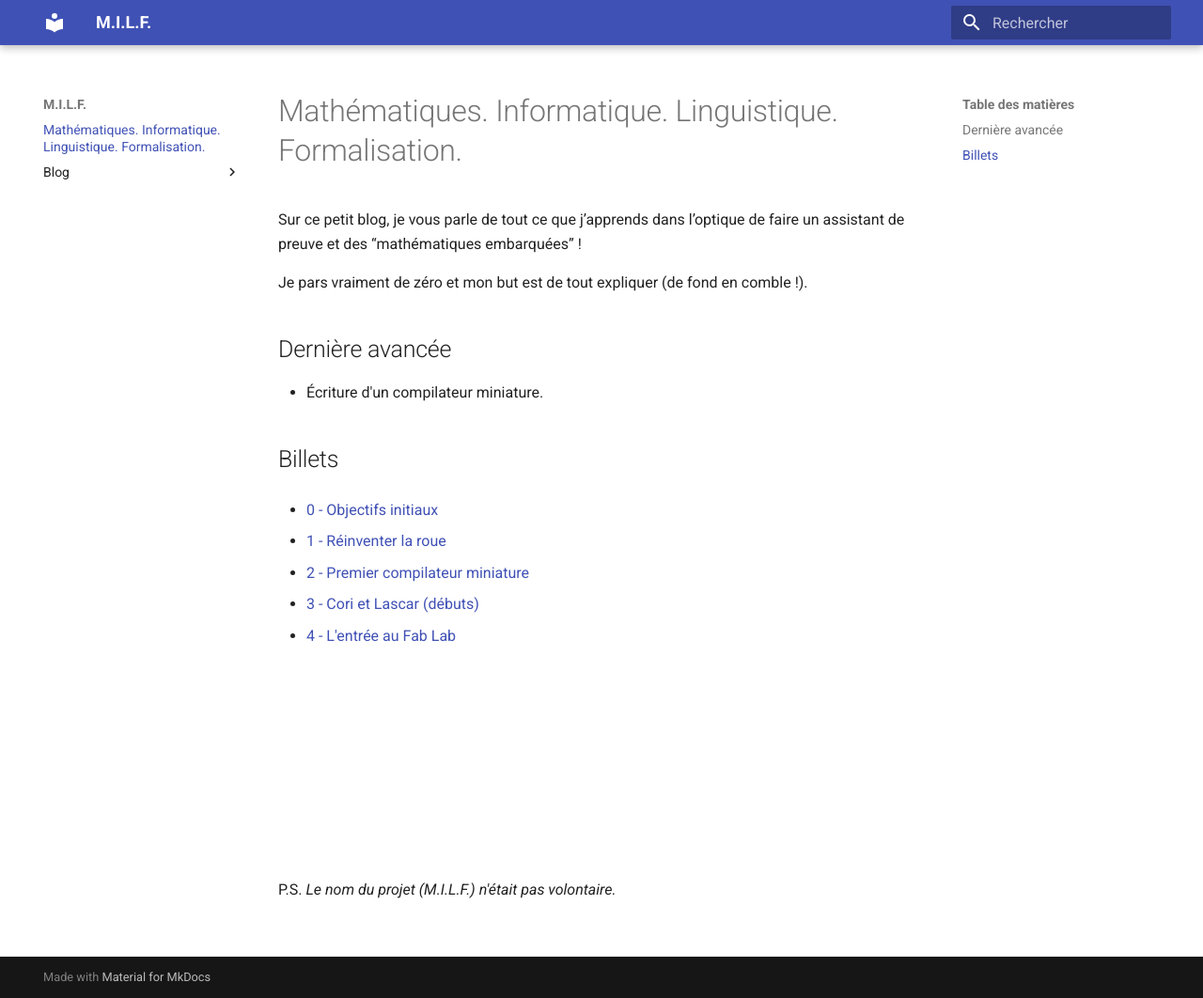
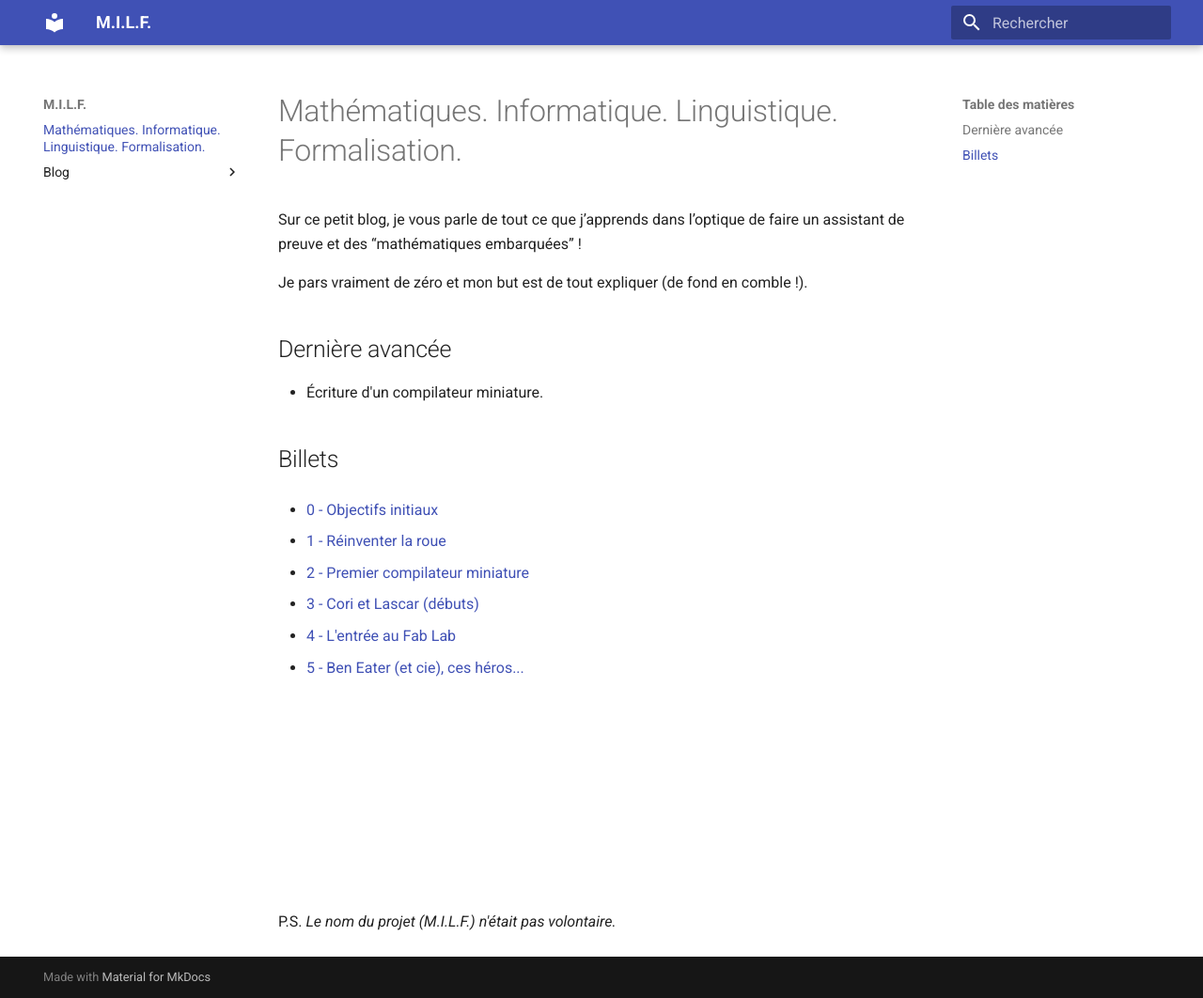
Before and after one commit to MathiasGarnier/MILF, an MkDocs documentation site: the page built from docs/index.md, in a window 1280 px wide and 1062 px high. Shown: the whole window at 94% size. Built offline with MkDocs 1.6.1 and Material for MkDocs 9.7.7, drawn with Linux system fonts in a browser that asks for light colours.

Commit message:
Update index.md

```diff
--- a/docs/index.md
+++ b/docs/index.md
@@ -21,6 +21,8 @@ Je pars vraiment de zéro et mon but est de tout expliquer (de fond en comble !)
 
 * [4 - L'entrée au Fab Lab](blog/4-entree-au-fab-lab.md)
 
+* [5 - Ben Eater (et cie), ces héros...](5-ben-eater-ce-heros.md)
+
 
 <br>
 <br>
```
